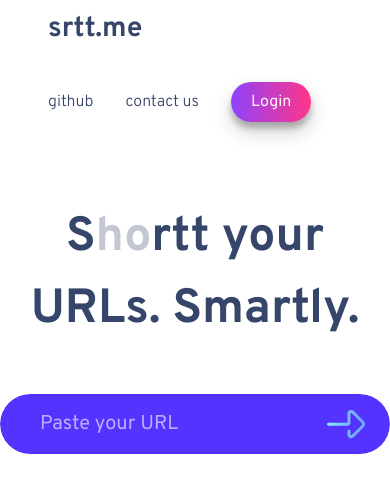
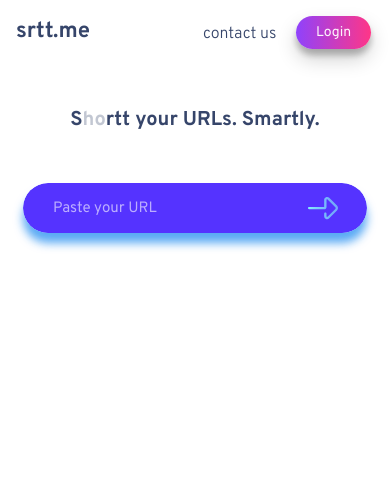
Before and after one commit to BRoy98/srtt.me, an Angular app in the folder client/: page / in a window 390 px wide. Shown: the top 492 px of the page. Built offline with nearby package versions, Linux system fonts and the light colour scheme.

Commit message:
Mobile View: Fix mobile view for home page and header
Signed-off-by: Bishwajyoti Roy <bishwajyoti456@gmail.com>

```diff
--- a/client/src/app/components/header/header.component.css
+++ b/client/src/app/components/header/header.component.css
@@ -57,3 +57,38 @@
   box-shadow: 0 19px 38px rgba(0, 0, 0, 0.3), 0 13px 10px rgba(0, 0, 0, 0.22);
   transform: scale(1.05);
 }
+
+
+
+
+@media (max-width: 576px) {
+  .navbar-brand {
+    padding: 0;
+    margin: 0 0 10px;
+    text-align: center;
+    font-size: 22px;
+  }
+
+  .nav-link {
+    padding: 0.89rem 1rem;
+  }
+
+  .login-parent {
+    padding: 0.5rem 0.2rem;
+  }
+
+  .nav {
+    padding: 0;
+  }
+
+  .login-button {
+    font-size: 14px;
+    padding: 6px 20px;
+  }
+}
+
+@media (max-width: 460px) {
+  .nav-item.github {
+    display: none;
+  }
+}
--- a/client/src/app/components/header/header.component.html
+++ b/client/src/app/components/header/header.component.html
@@ -1,7 +1,7 @@
 <div class="navbar">
   <a class="navbar-brand" [routerLink]="['/']">srtt.me</a>
   <ul class="nav justify-content-end">
-    <li class="nav-item">
+    <li class="nav-item github">
       <a class="nav-link" href="https://github.com/BRoy98/srtt.me" target="_blank">github</a>
     </li>
     <li class="nav-item">
--- a/client/src/app/pages/home/home.component.css
+++ b/client/src/app/pages/home/home.component.css
@@ -4,6 +4,7 @@
   font-weight: 600;
   font-size: 3rem;
   padding-top: 2rem;
+  transition: 0.3s ease-in-out;
 }
 
 .desc-fade {
@@ -16,7 +17,7 @@
 .form-holder {
   max-width: 800px;
   margin: auto;
-  padding: 3rem 0;
+  padding: 3rem 0.5rem;
 }
 
 .form-control {
@@ -28,19 +29,20 @@
   padding: 0px 84px 0px 40px;
   background-color: #5533ff;
   border-radius: 40px !important;
-  box-shadow: 0 10px 20px rgba(0, 0, 0, 0.19), 0 0px 0px rgba(0, 0, 0, 0.23);
+  box-shadow: 0 10px 20px rgba(0, 125, 238, 0.65);
 }
 
 .input-group.url {
   transition: 0.3s ease-in-out;
   border-radius: 40px;
   overflow: hidden;
+  box-shadow: 0 10px 10px rgba(0, 125, 238, 0.65)
 }
 
 .input-group.url:focus-within,
 .input-group.url:hover {
   overflow: hidden;
-  box-shadow: 0 19px 38px rgba(0, 0, 0, 0.3), 0 0px 0px rgba(0, 0, 0, 0.22);
+  box-shadow: 0 19px 15px rgba(0, 125, 238, 0.5);
   transform: scale(1.015);
 }
 
@@ -51,6 +53,19 @@
 .form-control::placeholder {
   color: rgba(255, 255, 255, 0.6);
   opacity: 1;
+}
+
+.svg {
+  height: 40px;
+  widows: 40px;
+}
+
+.link-warn {
+  color: rgb(255, 0, 0);
+  margin: auto;
+  text-align: center;
+  margin: 8px 0 -8px;
+  transition: 0.3s ease-in-out;
 }
 
 .btn-default {
@@ -73,3 +88,193 @@
 .btn:focus {
   box-shadow: none;
 }
+
+.link-list {
+  max-width: 780px;
+  margin: auto;
+}
+
+.list-group-item:first-child {
+  border-top-left-radius: 30px;
+  border-top-right-radius: 30px;
+}
+
+.list-group-item:last-child {
+  border-bottom-left-radius: 30px;
+  border-bottom-right-radius: 30px;
+}
+
+.list-group-item {
+  padding: 18px 28px;
+  will-change: transform;
+  transition: 0.3s ease-in-out;
+  text-decoration: none;
+}
+
+.list-group-item:hover {
+  transform: scale(1.015);
+  box-shadow: 0 19px 38px rgba(0, 0, 0, 0.1), 0 0px 0px rgba(0, 0, 0, 0.22);
+}
+
+.list-group-item .url-data {
+  padding-right: 50px;
+}
+
+.list-group-item .short-url {
+  font-size: 1.5rem;
+}
+
+.list-group-item .dest-url {
+  font-size: 0.9rem;
+  color: #969696;
+  font-weight: 100;
+
+  white-space: nowrap;
+  overflow: hidden;
+  text-overflow: ellipsis;
+  display: block;
+}
+
+.list-group {
+  border-radius: 30px;
+  box-shadow: rgba(50, 50, 50, 0.2) 0px 6px 30px;
+}
+
+.list-group .action-copy {
+  /* margin-right: 50px; */
+}
+
+.list-group .btn {
+  will-change: transform;
+  transition: 0.3s ease-in-out;
+}
+
+.list-group .btn:hover {
+  transform: scale(1.015);
+}
+
+@media (max-width: 768px) {
+
+  .head-desc {
+    font-size: 2.5rem;
+    padding-top: 1rem;
+  }
+}
+
+@media (max-width: 576px) {
+  .head-desc {
+    font-size: 1.8rem;
+    padding-top: 1rem;
+  }
+
+  .form-control {
+    font-size: 15px;
+    height: 50px;
+    padding: 0px 84px 0px 30px;
+  }
+
+  svg {
+    height: 30px;
+    widows: 30px;
+  }
+}
+
+@media (max-width: 440px) {
+  .head-desc {
+    font-size: 25px;
+    padding-top: 2rem;
+  }
+}
+
+
+@media (max-width: 400px) {
+  .head-desc {
+    font-size: 20px;
+    padding-top: 2rem;
+  }
+}
+
+
+/* ----------------------------------------------
+ * Generated by Animista on 2019-3-19 12:19:16
+ * w: http://animista.net, t: @cssanimista
+ * ---------------------------------------------- */
+
+/**
+ * ----------------------------------------
+ * animation jello-horizontal
+ * ----------------------------------------
+ */
+@-webkit-keyframes jello-horizontal {
+  0% {
+    -webkit-transform: scale3d(1, 1, 1);
+    transform: scale3d(1, 1, 1);
+  }
+
+  30% {
+    -webkit-transform: scale3d(1.25, 0.75, 1);
+    transform: scale3d(1.25, 0.75, 1);
+  }
+
+  40% {
+    -webkit-transform: scale3d(0.75, 1.25, 1);
+    transform: scale3d(0.75, 1.25, 1);
+  }
+
+  50% {
+    -webkit-transform: scale3d(1.15, 0.85, 1);
+    transform: scale3d(1.15, 0.85, 1);
+  }
+
+  65% {
+    -webkit-transform: scale3d(0.95, 1.05, 1);
+    transform: scale3d(0.95, 1.05, 1);
+  }
+
+  75% {
+    -webkit-transform: scale3d(1.05, 0.95, 1);
+    transform: scale3d(1.05, 0.95, 1);
+  }
+
+  100% {
+    -webkit-transform: scale3d(1, 1, 1);
+    transform: scale3d(1, 1, 1);
+  }
+}
+
+@keyframes jello-horizontal {
+  0% {
+    -webkit-transform: scale3d(1, 1, 1);
+    transform: scale3d(1, 1, 1);
+  }
+
+  30% {
+    -webkit-transform: scale3d(1.25, 0.75, 1);
+    transform: scale3d(1.25, 0.75, 1);
+  }
+
+  40% {
+    -webkit-transform: scale3d(0.75, 1.25, 1);
+    transform: scale3d(0.75, 1.25, 1);
+  }
+
+  50% {
+    -webkit-transform: scale3d(1.15, 0.85, 1);
+    transform: scale3d(1.15, 0.85, 1);
+  }
+
+  65% {
+    -webkit-transform: scale3d(0.95, 1.05, 1);
+    transform: scale3d(0.95, 1.05, 1);
+  }
+
+  75% {
+    -webkit-transform: scale3d(1.05, 0.95, 1);
+    transform: scale3d(1.05, 0.95, 1);
+  }
+
+  100% {
+    -webkit-transform: scale3d(1, 1, 1);
+    transform: scale3d(1, 1, 1);
+  }
+}
--- a/client/src/app/pages/home/home.component.html
+++ b/client/src/app/pages/home/home.component.html
@@ -1,10 +1,9 @@
 <app-header></app-header>
-
+<div class="container">
   <div class="head-desc">
     S<div class="desc-fade">ho</div>rtt your URLs. Smartly.
   </div>
   <div class="form-holder">
-
     <form class="subscribe_form">
       <div class="input-group url">
         <input type="text" class="form-control url-input" name="url" placeholder="Paste your URL" autocomplete="off"
@@ -29,4 +28,33 @@
         </span>
       </div>
     </form>
+    <div class="link-warn">{{ warnMsg }}</div>
   </div>
+  <div class="link-list" *ngIf="localUrls.length > 0">
+    <ul class="list-group">
+      <li class="list-group-item" *ngFor="let item of localUrls">
+        <div class="url-data">
+          <div class="short-url">
+            <a class="{{item.shortId}}" href="{{item.shortUrl}}" target="_blank">{{item.shortUrl}}</a>
+          </div>
+          <a class="dest-url" href="{{item.destUrl}}" target="_blank">{{item.destUrl}}</a>
+        </div>
+        <button class="btn btn-default action-copy" type="button" ngxClipboard cbContent={{item.shortUrl}}>
+          <svg height="35px" viewBox="-40 0 512 512" width="40px" xmlns="http://www.w3.org/2000/svg"
+            xmlns:xlink="http://www.w3.org/1999/xlink">
+            <linearGradient id="a" gradientUnits="userSpaceOnUse" x1="0" x2="431" y1="256" y2="256">
+              <stop offset="0" stop-color="#87f1fc" />
+              <stop offset=".2557" stop-color="#7fd4fb" />
+              <stop offset=".5295" stop-color="#78bcfb" />
+              <stop offset=".7844" stop-color="#74aefa" />
+              <stop offset="1" stop-color="#73a9fa" />
+            </linearGradient>
+            <path
+              d="m271 512h-191c-44.113281 0-80-35.886719-80-80v-271c0-44.113281 35.886719-80 80-80h191c44.113281 0 80 35.886719 80 80v271c0 44.113281-35.886719 80-80 80zm-191-391c-22.054688 0-40 17.945312-40 40v271c0 22.054688 17.945312 40 40 40h191c22.054688 0 40-17.945312 40-40v-271c0-22.054688-17.945312-40-40-40zm351 261v-302c0-44.113281-35.886719-80-80-80h-222c-11.046875 0-20 8.953125-20 20s8.953125 20 20 20h222c22.054688 0 40 17.945312 40 40v302c0 11.046875 8.953125 20 20 20s20-8.953125 20-20zm0 0"
+              fill="url(#a)" />
+          </svg>
+        </button>
+      </li>
+    </ul>
+  </div>
+</div>
--- a/client/src/app/pages/home/home.component.ts
+++ b/client/src/app/pages/home/home.component.ts
@@ -11,6 +11,9 @@ export class HomeComponent implements OnInit {
     url: '',
   };
 
+  warnMsg = '';
+  localUrls = [];
+
   constructor() { }
 
   ngOnInit() {
```
Lines whose indentation alone changed are shown as unchanged.
